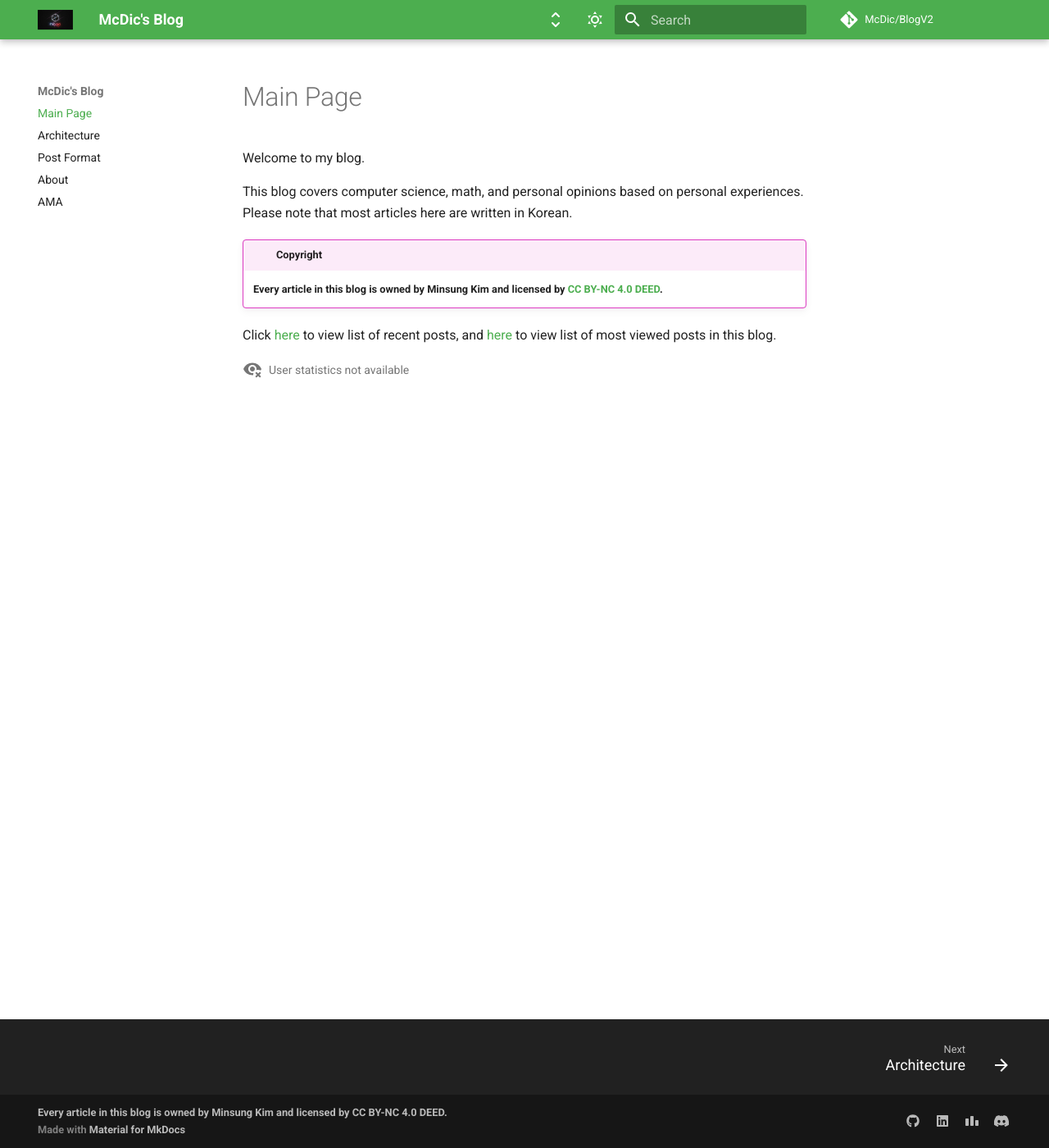
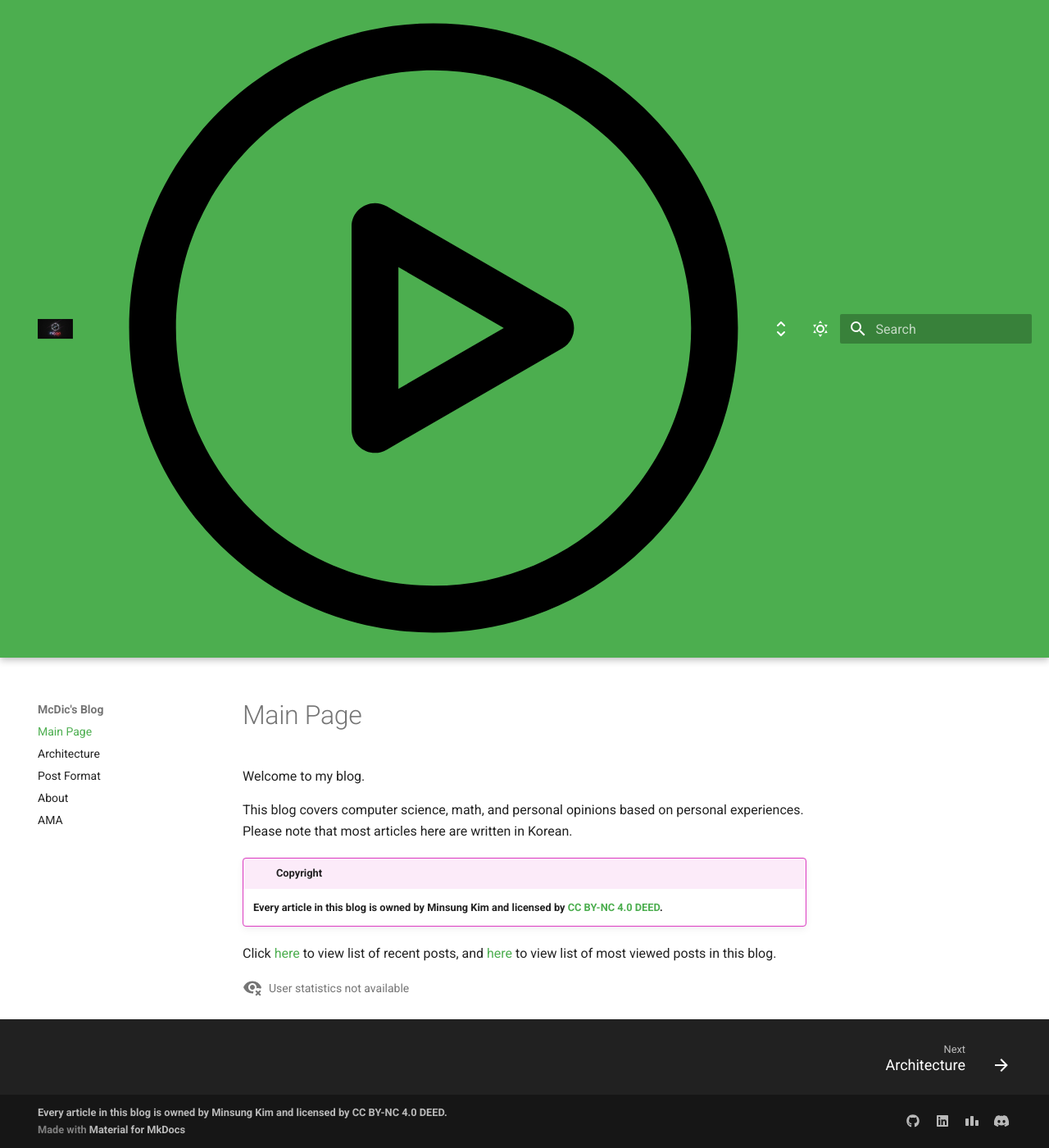
Before and after one commit to McDic/BlogV2, an MkDocs documentation site: the page built from docs/index.md, in a window 1280 px wide and 1400 px high. Shown: the whole window at 82% size. Built offline with MkDocs 1.6.1 and Material for MkDocs 9.7.7, drawn with Linux system fonts in a browser that asks for light colours; comment, search, counter and statistics services are not loaded.

Commit message:
Added iframe and header htmls

```diff
--- a/docs/stylesheets/extra.css
+++ b/docs/stylesheets/extra.css
@@ -1,3 +1,7 @@
 .md-source__repository .md-source__facts {
     display: none;
 }
+
+.md-container iframe.soundcloud {
+    visibility: hidden;
+}
--- a/overrides/partials/content.html
+++ b/overrides/partials/content.html
@@ -26,3 +26,9 @@
 
 <!-- Comment system -->
 {% include "partials/comments.html" %}
+
+<!-- (ADDED BY MCDIC) Soundcloud widget -->
+<br>
+<iframe class="soundcloud" title="soundcloud" width="0" height="100%" scrolling="no" frameborder="no" allow="autoplay"
+src="https://w.soundcloud.com/player/?url=https%3A//api.soundcloud.com/playlists/1924109851&color=%2328b928&auto_play=true&hide_related=true&show_comments=false&show_user=true&show_reposts=false&show_teaser=true">
+</iframe>
--- a/overrides/partials/header.html
+++ b/overrides/partials/header.html
@@ -52,6 +52,9 @@
       </div>
     </div>
 
+    <!-- (MODIFIED BY MCDIC) MUSIC PLAYER -->
+    {% include "partials/headers/musicplayer.html" %}
+
     <!-- (MODIFIED BY MCDIC) SCROLLER -->
     {% include "partials/headers/autoscroller.html" %}
 
--- /dev/null
+++ b/overrides/partials/headers/musicplayer.html
@@ -0,0 +1,3 @@
+<div class="music-player mcdic">
+    {% include ".icons/svgrepo/music_play.svg" %}
+</div>
```
